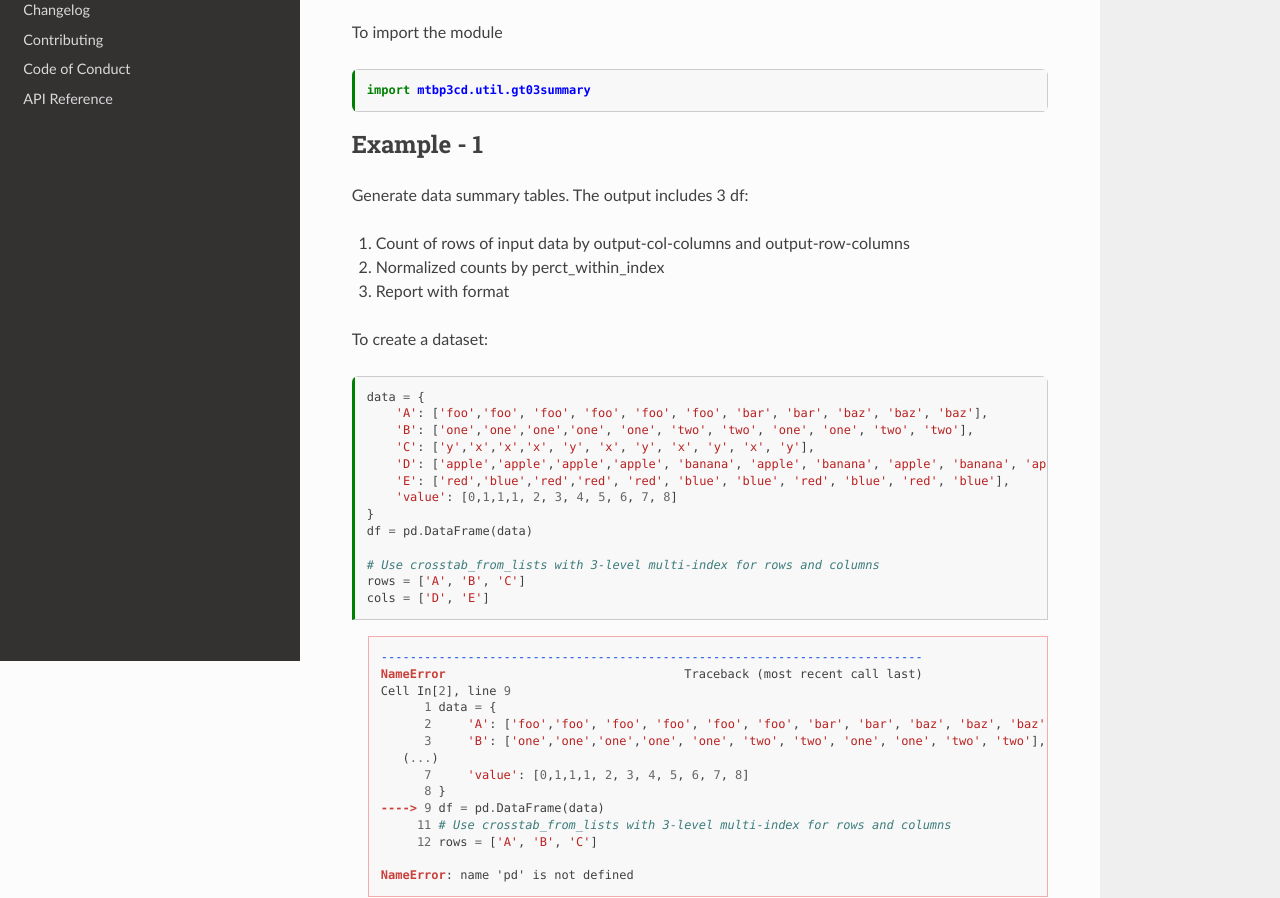
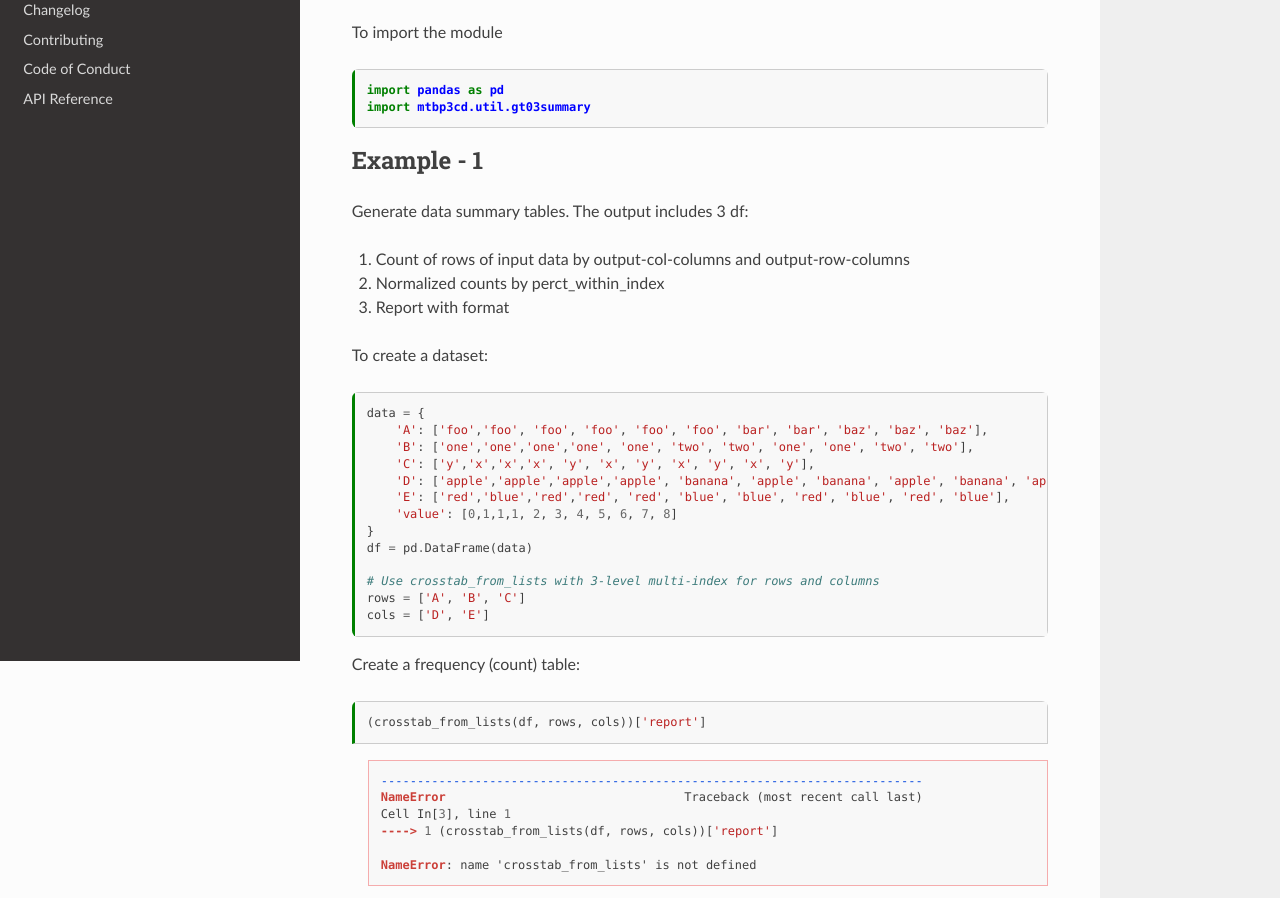
Before and after one commit to yh202109/mtbp3cd, a plain HTML site: page util_gt03summary.html in a window 1280 px wide. Shown: the part 139-1037 px from the top of the page. Drawn offline with Linux system fonts and the light colour scheme.

Commit message:
Deploying to gh-pages from @ yh202109/mtbp3cd@8a10ebfcbdb4b84fee9aa25364ee8c286527a55a 🚀

```diff
--- a/_static/reports/junit/junit.xml
+++ b/_static/reports/junit/junit.xml
@@ -1 +1 @@
-<?xml version="1.0" encoding="utf-8"?><testsuites name="pytest tests"><testsuite name="pytest" errors="0" failures="0" skipped="0" tests="8" time="1.702" timestamp="2025-09-01T03:29:57.022463+00:00" hostname="pkrvmccyg1gnepe"><testcase classname="tests.test_util_lsr" name="test_list_files_list" time="0.002" /><testcase classname="tests.test_util_lsr" name="test_list_files_json" time="0.005" /><testcase classname="tests.test_util_lsr" name="test_list_files_string" time="0.001" /><testcase classname="tests.test_util_lsr" name="test_list_files_dataframe" time="0.002" /><testcase classname="tests.test_util_lsr" name="test_list_files_tree" time="0.015" /><testcase classname="tests.test_util_lsr" name="test_nonexistent_path" time="0.000" /><testcase classname="tests.test_util_lsr" name="test_empty_folder" time="0.001" /><testcase classname="tests.test_util_lsr" name="test_get_md5" time="0.001" /></testsuite></testsuites>
+<?xml version="1.0" encoding="utf-8"?><testsuites name="pytest tests"><testsuite name="pytest" errors="0" failures="0" skipped="0" tests="8" time="2.309" timestamp="2025-09-01T03:33:02.277399+00:00" hostname="pkrvmccyg1gnepe"><testcase classname="tests.test_util_lsr" name="test_list_files_list" time="0.002" /><testcase classname="tests.test_util_lsr" name="test_list_files_json" time="0.004" /><testcase classname="tests.test_util_lsr" name="test_list_files_string" time="0.001" /><testcase classname="tests.test_util_lsr" name="test_list_files_dataframe" time="0.002" /><testcase classname="tests.test_util_lsr" name="test_list_files_tree" time="0.015" /><testcase classname="tests.test_util_lsr" name="test_nonexistent_path" time="0.000" /><testcase classname="tests.test_util_lsr" name="test_empty_folder" time="0.001" /><testcase classname="tests.test_util_lsr" name="test_get_md5" time="0.001" /></testsuite></testsuites>
--- a/util_gt03summary.html
+++ b/util_gt03summary.html
@@ -80,7 +80,8 @@
 <p>To import the module</p>
 <div class="cell docutils container">
 <div class="cell_input docutils container">
-<div class="highlight-ipython3 notranslate"><div class="highlight"><pre><span></span><span class="kn">import</span><span class="w"> </span><span class="nn">mtbp3cd.util.gt03summary</span>
+<div class="highlight-ipython3 notranslate"><div class="highlight"><pre><span></span><span class="kn">import</span><span class="w"> </span><span class="nn">pandas</span><span class="w"> </span><span class="k">as</span><span class="w"> </span><span class="nn">pd</span>
+<span class="kn">import</span><span class="w"> </span><span class="nn">mtbp3cd.util.gt03summary</span>
 </pre></div>
 </div>
 </div>
@@ -112,29 +113,21 @@
 </pre></div>
 </div>
 </div>
-<div class="cell_output docutils container">
-<div class="output traceback highlight-ipythontb notranslate"><div class="highlight"><pre><span></span><span class="gt">---------------------------------------------------------------------------</span>
-<span class="ne">NameError</span><span class="g g-Whitespace">                                 </span>Traceback (most recent call last)
-<span class="n">Cell</span> <span class="n">In</span><span class="p">[</span><span class="mi">2</span><span class="p">],</span> <span class="n">line</span> <span class="mi">9</span>
-<span class="g g-Whitespace">      </span><span class="mi">1</span> <span class="n">data</span> <span class="o">=</span> <span class="p">{</span>
-<span class="g g-Whitespace">      </span><span class="mi">2</span>     <span class="s1">&#39;A&#39;</span><span class="p">:</span> <span class="p">[</span><span class="s1">&#39;foo&#39;</span><span class="p">,</span><span class="s1">&#39;foo&#39;</span><span class="p">,</span> <span class="s1">&#39;foo&#39;</span><span class="p">,</span> <span class="s1">&#39;foo&#39;</span><span class="p">,</span> <span class="s1">&#39;foo&#39;</span><span class="p">,</span> <span class="s1">&#39;foo&#39;</span><span class="p">,</span> <span class="s1">&#39;bar&#39;</span><span class="p">,</span> <span class="s1">&#39;bar&#39;</span><span class="p">,</span> <span class="s1">&#39;baz&#39;</span><span class="p">,</span> <span class="s1">&#39;baz&#39;</span><span class="p">,</span> <span class="s1">&#39;baz&#39;</span><span class="p">],</span>
-<span class="g g-Whitespace">      </span><span class="mi">3</span>     <span class="s1">&#39;B&#39;</span><span class="p">:</span> <span class="p">[</span><span class="s1">&#39;one&#39;</span><span class="p">,</span><span class="s1">&#39;one&#39;</span><span class="p">,</span><span class="s1">&#39;one&#39;</span><span class="p">,</span><span class="s1">&#39;one&#39;</span><span class="p">,</span> <span class="s1">&#39;one&#39;</span><span class="p">,</span> <span class="s1">&#39;two&#39;</span><span class="p">,</span> <span class="s1">&#39;two&#39;</span><span class="p">,</span> <span class="s1">&#39;one&#39;</span><span class="p">,</span> <span class="s1">&#39;one&#39;</span><span class="p">,</span> <span class="s1">&#39;two&#39;</span><span class="p">,</span> <span class="s1">&#39;two&#39;</span><span class="p">],</span>
-   <span class="p">(</span><span class="o">...</span><span class="p">)</span>
-<span class="g g-Whitespace">      </span><span class="mi">7</span>     <span class="s1">&#39;value&#39;</span><span class="p">:</span> <span class="p">[</span><span class="mi">0</span><span class="p">,</span><span class="mi">1</span><span class="p">,</span><span class="mi">1</span><span class="p">,</span><span class="mi">1</span><span class="p">,</span> <span class="mi">2</span><span class="p">,</span> <span class="mi">3</span><span class="p">,</span> <span class="mi">4</span><span class="p">,</span> <span class="mi">5</span><span class="p">,</span> <span class="mi">6</span><span class="p">,</span> <span class="mi">7</span><span class="p">,</span> <span class="mi">8</span><span class="p">]</span>
-<span class="g g-Whitespace">      </span><span class="mi">8</span> <span class="p">}</span>
-<span class="ne">----&gt; </span><span class="mi">9</span> <span class="n">df</span> <span class="o">=</span> <span class="n">pd</span><span class="o">.</span><span class="n">DataFrame</span><span class="p">(</span><span class="n">data</span><span class="p">)</span>
-<span class="g g-Whitespace">     </span><span class="mi">11</span> <span class="c1"># Use crosstab_from_lists with 3-level multi-index for rows and columns</span>
-<span class="g g-Whitespace">     </span><span class="mi">12</span> <span class="n">rows</span> <span class="o">=</span> <span class="p">[</span><span class="s1">&#39;A&#39;</span><span class="p">,</span> <span class="s1">&#39;B&#39;</span><span class="p">,</span> <span class="s1">&#39;C&#39;</span><span class="p">]</span>
-
-<span class="ne">NameError</span>: name &#39;pd&#39; is not defined
-</pre></div>
-</div>
-</div>
 </div>
 <p>Create a frequency (count) table:</p>
 <div class="cell docutils container">
 <div class="cell_input docutils container">
 <div class="highlight-ipython3 notranslate"><div class="highlight"><pre><span></span><span class="p">(</span><span class="n">crosstab_from_lists</span><span class="p">(</span><span class="n">df</span><span class="p">,</span> <span class="n">rows</span><span class="p">,</span> <span class="n">cols</span><span class="p">))[</span><span class="s1">&#39;report&#39;</span><span class="p">]</span>
+</pre></div>
+</div>
+</div>
+<div class="cell_output docutils container">
+<div class="output traceback highlight-ipythontb notranslate"><div class="highlight"><pre><span></span><span class="gt">---------------------------------------------------------------------------</span>
+<span class="ne">NameError</span><span class="g g-Whitespace">                                 </span>Traceback (most recent call last)
+<span class="n">Cell</span> <span class="n">In</span><span class="p">[</span><span class="mi">3</span><span class="p">],</span> <span class="n">line</span> <span class="mi">1</span>
+<span class="ne">----&gt; </span><span class="mi">1</span> <span class="p">(</span><span class="n">crosstab_from_lists</span><span class="p">(</span><span class="n">df</span><span class="p">,</span> <span class="n">rows</span><span class="p">,</span> <span class="n">cols</span><span class="p">))[</span><span class="s1">&#39;report&#39;</span><span class="p">]</span>
+
+<span class="ne">NameError</span>: name &#39;crosstab_from_lists&#39; is not defined
 </pre></div>
 </div>
 </div>
```
Also changed, not shown: _static/reports/junit/report.html (+3 -3 lines), _sources/util_gt03summary.ipynb.txt, searchindex.js, 1 other file.
